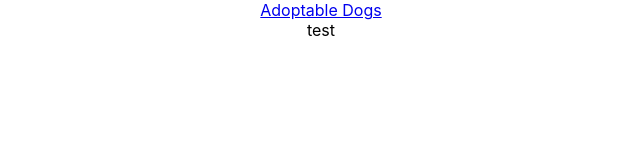
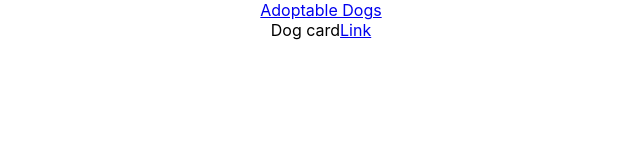
Before and after one commit to ian-ch-jsx/dog-adoption, a React (Create React App) app: page / in a window 1280 px wide. Shown: the top 160 px of the page, without its empty margins (319-959 px from the left). Built offline with nearby package versions, Linux system fonts and the light colour scheme.

Commit message:
routing completed

```diff
--- a/src/App.js
+++ b/src/App.js
@@ -1,5 +1,7 @@
-import { BrowserRouter, NavLink, Switch, Route } from 'react-router-dom/cjs/react-router-dom.min';
+import { BrowserRouter } from 'react-router-dom/cjs/react-router-dom.min';
+import { NavLink, Switch, Route } from 'react-router-dom';
 import Dogs from './views/Dogs/Dogs.js';
+import Dog from './views/Dogs/Dog.js';
 import './App.css';
 
 function App() {
@@ -8,7 +10,8 @@ function App() {
       <BrowserRouter>
         <NavLink to="/">Adoptable Dogs</NavLink>
         <Switch>
-          <Route path="/" component={Dogs} />
+          <Route path="/" exact component={Dogs} />
+          <Route path="/dog" component={Dog} />
         </Switch>
       </BrowserRouter>
     </div>
--- a/src/views/Dogs/Dog.js
+++ b/src/views/Dogs/Dog.js
@@ -0,0 +1,5 @@
+import React from 'react';
+
+export default function Dog() {
+  return <div>help</div>;
+}
--- a/src/views/Dogs/DogCard.js
+++ b/src/views/Dogs/DogCard.js
@@ -0,0 +1,11 @@
+import React from 'react';
+import { Link } from 'react-router-dom';
+
+export default function DogCard() {
+  return (
+    <div>
+      Dog card
+      <Link to={`/dog`}>Link</Link>
+    </div>
+  );
+}
--- a/src/views/Dogs/Dogs.js
+++ b/src/views/Dogs/Dogs.js
@@ -1,5 +1,10 @@
 import React from 'react';
+import DogCard from './DogCard';
 
 export default function Dogs() {
-  return <div>test</div>;
+  return (
+    <div>
+      <DogCard />
+    </div>
+  );
 }
```
